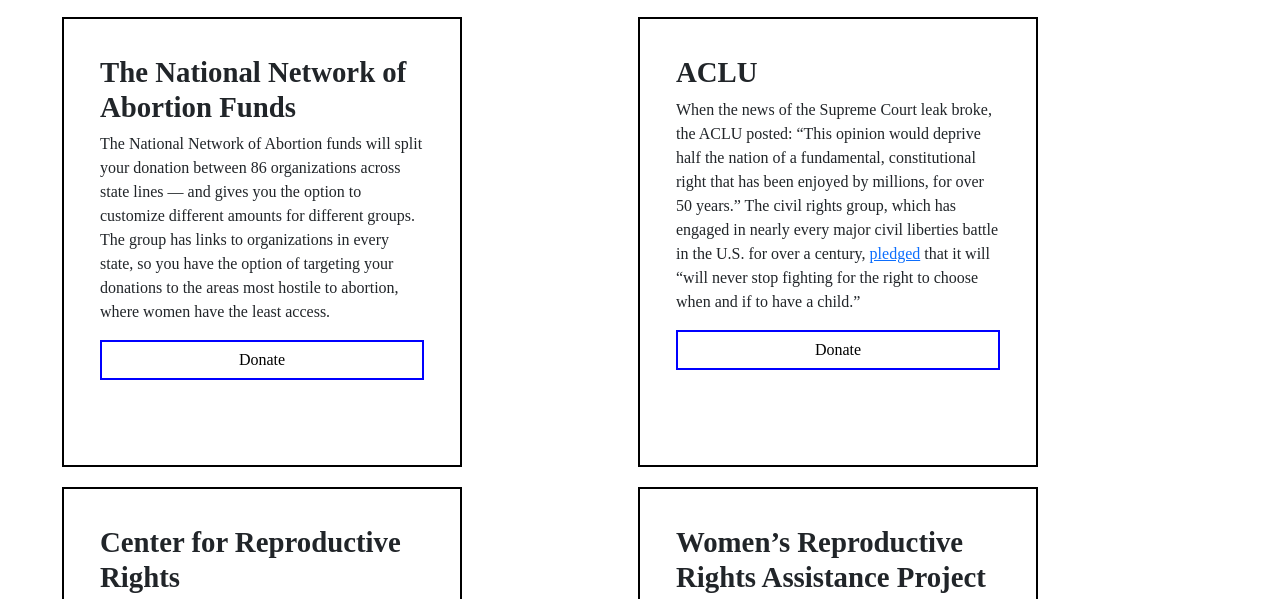
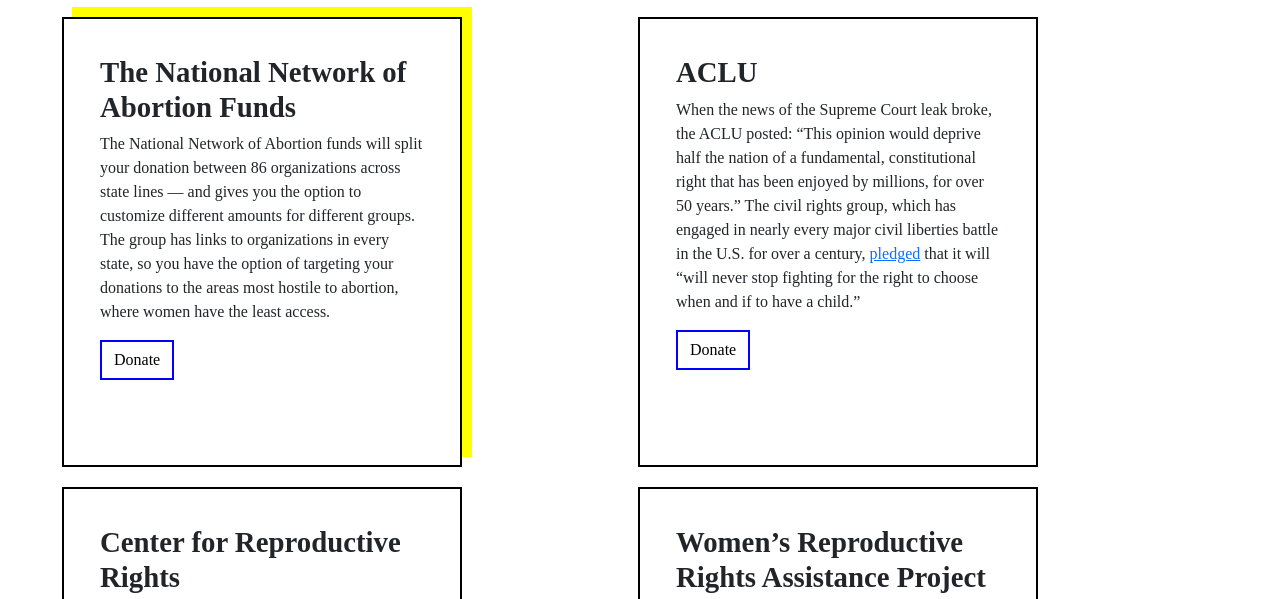
Before and after one commit to skeyan/knowmore, a plain HTML site: page donate.html in a window 1280 px wide. In both pictures the pointer is over the element 262 px from the left and 401 px from the top of the page. Shown: the part 159-758 px from the top of the page. Drawn offline with nearby package versions, Linux system fonts and the light colour scheme; a web font is replaced by a local one.

Commit message:
More styling for Donate page

```diff
--- a/css/donate.css
+++ b/css/donate.css
@@ -32,6 +32,10 @@ Styling for the page giving information for organizations to donate to for abort
     min-height: 450px;
 }
 
+.donate-container .card:hover {
+    box-shadow: 10px -10px yellow;
+}
+
 .donate-container .card .card-title {
     font-size: 1.8rem;
     font-weight: bold;
@@ -48,7 +52,6 @@ Styling for the page giving information for organizations to donate to for abort
     transition: none;
     border-radius: 0;
     background-color: white;
-    width: 100%;
 }
 
 .donate-container .card .btn:hover {
```
